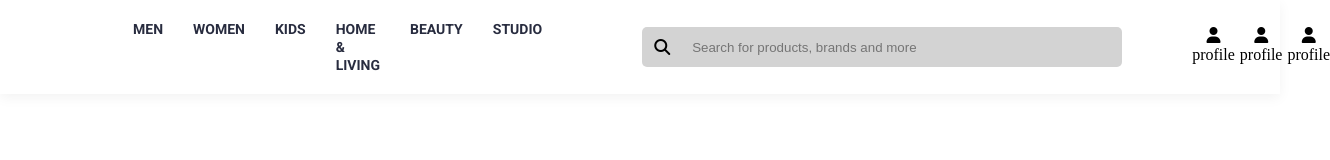
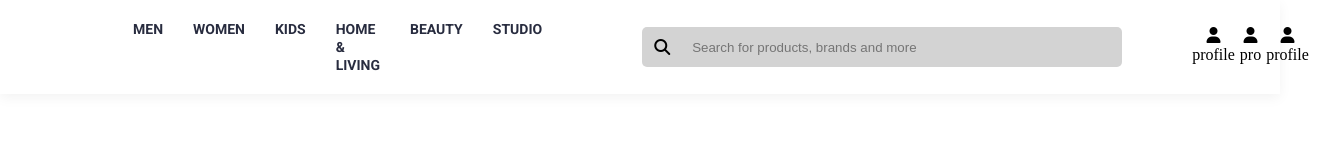
Before and after one commit to mahaveerkumawat/thirdmyntraclone, a plain HTML site: page index.html in a window 1280 px wide. Shown: the whole page, 1330 px wide, since content can reach past the window. Drawn offline with Linux system fonts and the light colour scheme; grey boxes are pictures that could not be loaded.

Commit message:
kuch bhi change kiya

```diff
--- a/index.html
+++ b/index.html
@@ -47,7 +47,7 @@
             </div>
             <div class="main_icon">
                 <i class="fa-solid fa-user"></i>
-                <span>profile</span>
+                <span>pro</span>
             </div>
             <div class="main_icon">
                 <i class="fa-solid fa-user"></i>
```
